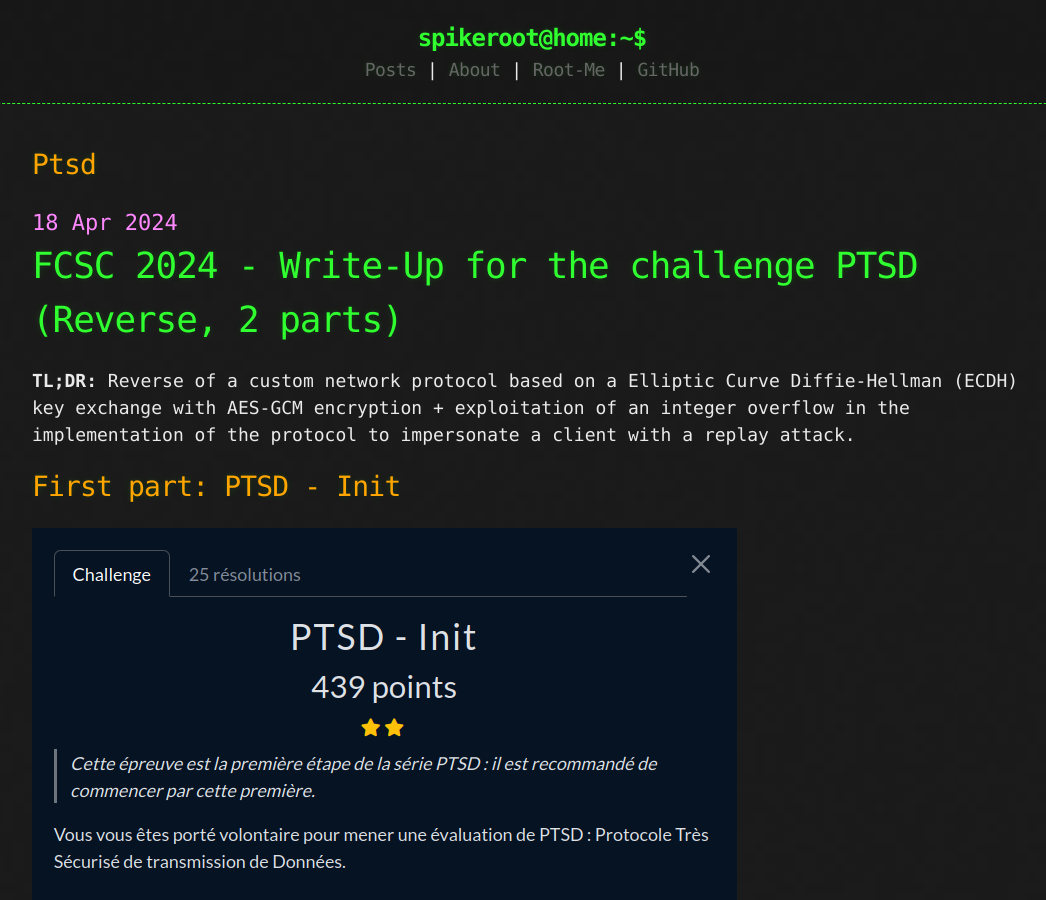
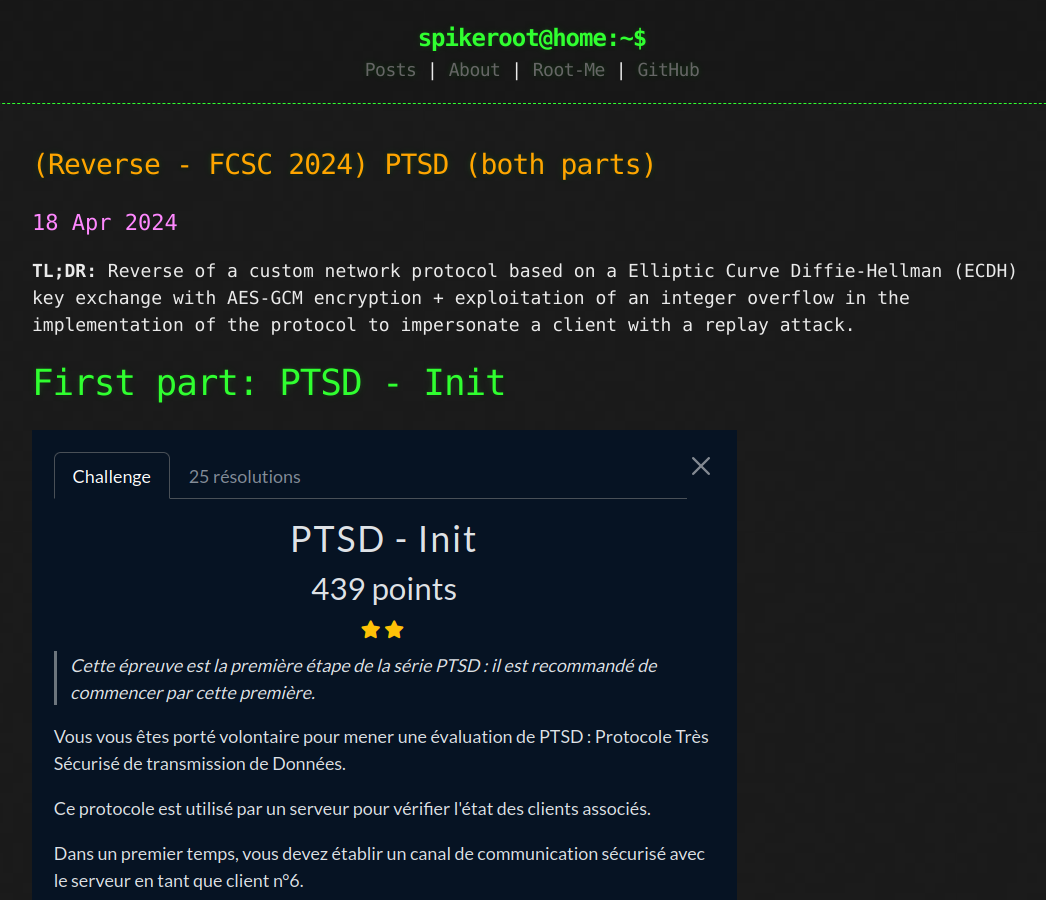
Before and after one commit to spiker00t/spiker00t.github.io, a Jekyll site: the page built from _posts/2024-04-18-ptsd.md, in a window 1280 px wide and 900 px high. Shown: the whole window, without its empty margins (108-1154 px from the left). Built offline with Jekyll 4.4.1, drawn with Linux system fonts in a browser that asks for light colours.

Commit message:
PTSD: reformatting

````diff
--- a/_posts/2024-04-18-ptsd.md
+++ b/_posts/2024-04-18-ptsd.md
@@ -1,11 +1,14 @@
-# FCSC 2024 - Write-Up for the challenge PTSD (Reverse, 2 parts)
+---
+title: (Reverse - FCSC 2024) PTSD (both parts)
+published: true
+---
 
 **TL;DR:** Reverse of a custom network protocol based on a Elliptic
 Curve Diffie-Hellman (ECDH) key exchange with AES-GCM encryption +
 exploitation of an integer overflow in the implementation of the
 protocol to impersonate a client with a replay attack.
 
-## First part: PTSD - Init
+# First part: PTSD - Init
 
 ![challenge](assets/ptsd/img/chall1.png)
 
@@ -29,7 +32,7 @@
 libcrypto.so.3 and libssl.so.3 are provided but they are out-of-scope
 of this challenge.
 
-### Introduction
+## Introduction
 
 For this challenge, we are given:
 - a file `keys.db` containing the following:
@@ -148,7 +151,7 @@
 getting clients info (status 5). Status 6 should not be reached. Other
 statuses stop the server.
 
-### Status 2 - Loading clients
+## Status 2 - Loading clients
 
 When the server "loads the clients", it basically reads the file `keys.db` and parses it. This file contains, for each client, a line
 ```
@@ -166,7 +169,7 @@
 ```
 Upon success, this function returns 3 so the server will go forward to the next step.
 
-### Status 3 - Establishing secure channels
+## Status 3 - Establishing secure channels
 
 Interesting things start as the server establish communication
 channels with the clients.
@@ -285,7 +288,7 @@
 channel has to be established for client 6.
 
 
-#### Format of the packets
+### Format of the packets
 
 But how are the exchanged packets formatted?
 
@@ -310,7 +313,7 @@
 "XXXX" parts of the file `keys.db`.
 
 
-#### Elliptic Curve Diffie-Hellman (ECDH) key agreement
+### Elliptic Curve Diffie-Hellman (ECDH) key agreement
 
 The first exchanged messages consist in a basic Elliptic Curve
 Diffie-Hellman (ECDH) key agreement. To sum up:
@@ -390,7 +393,7 @@
 }
 ```
 
-#### Encrypted messages
+### Encrypted messages
 
 After the key agreement phase, both parts send messages encrypted with
 AES-GCM using the shared key. AES-GCM (Galois/Counter mode) is an
@@ -467,7 +470,7 @@
 }
 ```
 
-#### Establishment of the communication channel
+### Establishment of the communication channel
 
 After sharing the AES key, the communication channel is established as
 follows:
@@ -481,7 +484,7 @@
 From now it is quite straightforward to get the flag of the first
 part: the goal is to implement a PTSD client.
 
-#### The flag!
+### The flag!
 
 I implemented my client in Python + pwntools, with the libraries `ec`
 and `AESGCM` from `cryptography.hazmat.primitives` to work with
@@ -538,7 +541,7 @@
 **FLAG:**
 `FCSC{13c68c00895af039603fdaeefe36e3c5c4d6a40e76a256193c24391fa76f92d7}`
 
-## Second part: PTSD - Encore une fois (PTSD - One more time)
+# Second part: PTSD - Encore une fois (PTSD - One more time)
 
 ![challenge](assets/ptsd/img/chall2.png)
 
@@ -560,7 +563,7 @@
 goal is to impersonate this client by sending their information to the
 server. Warning, the response delay of client 5 is 10 seconds.
 
-### Status 4 - Checking clients health
+## Status 4 - Checking clients health
 
 After establishing successfully the communication channels, the
 function `init_channels` (status 3) returns 4. Thus, the server gets
@@ -676,7 +679,7 @@
 too, since the server iterates on all the clients. This is not a
 problem since we know the AES key for client 6.
 
-### Status 5 - Getting clients info
+## Status 5 - Getting clients info
 
 ```c
 __int64 __fastcall get_info(__int64 a1, int a2)
````
